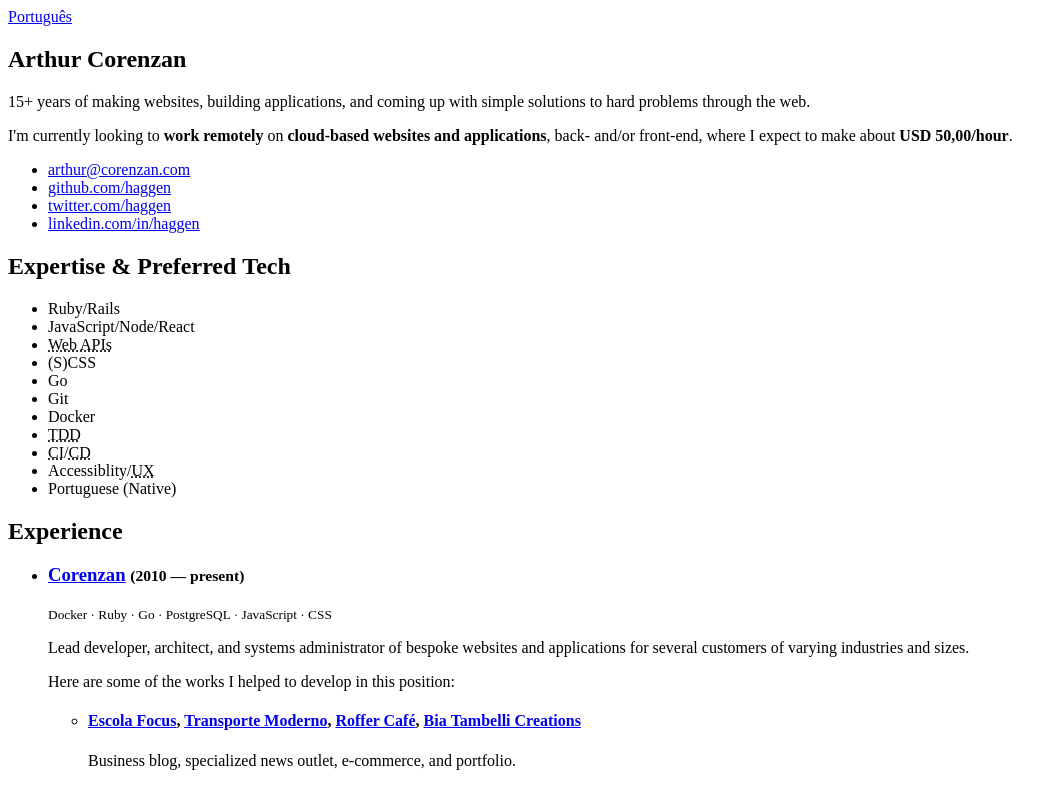
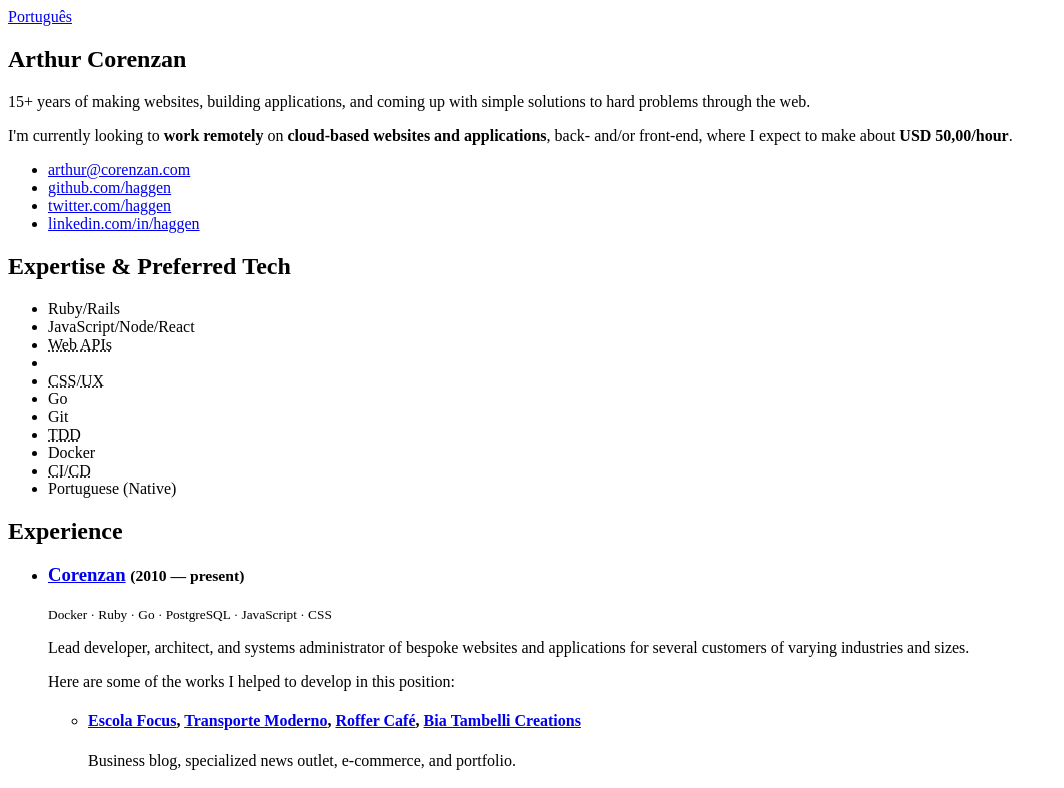
Before and after one commit to haggen/arthur, a website built with Parcel: page src/index.html in a window 1280 px wide. Shown: the top 788 px of the page, without its empty margins (0-1064 px from the left). Built offline with nearby package versions, Linux system fonts and the light colour scheme.

Commit message:
Merge CSS/UX skill

```diff
--- a/src/index.html
+++ b/src/index.html
@@ -111,22 +111,22 @@
               >Web APIs</abbr
             >
           </li>
-          <li>(S)CSS</li>
+          <li></li>
+          <li>
+            <abbr title="Cascading StyleSheet">CSS</abbr>/<abbr
+              title="User Experience"
+              >UX</abbr
+            >
+          </li>
           <li>Go</li>
           <li>Git</li>
+          <li><abbr title="Test-Driven Development">TDD</abbr></li>
           <li>Docker</li>
-          <li><abbr title="Test-Driven Development">TDD</abbr></li>
           <li>
             <abbr title="Continuous Integration">CI</abbr>/<abbr
               title="Continuous Delivery"
               >CD</abbr
             >
-          </li>
-          <li lang="pt-BR">
-            Acessibilidade/<abbr title="User Experience">UX</abbr>
-          </li>
-          <li lang="en">
-            Accessiblity/<abbr title="User Experience">UX</abbr>
           </li>
           <li lang="pt-BR">Inglês (Fluente)</li>
           <li lang="en">Portuguese (Native)</li>
```
